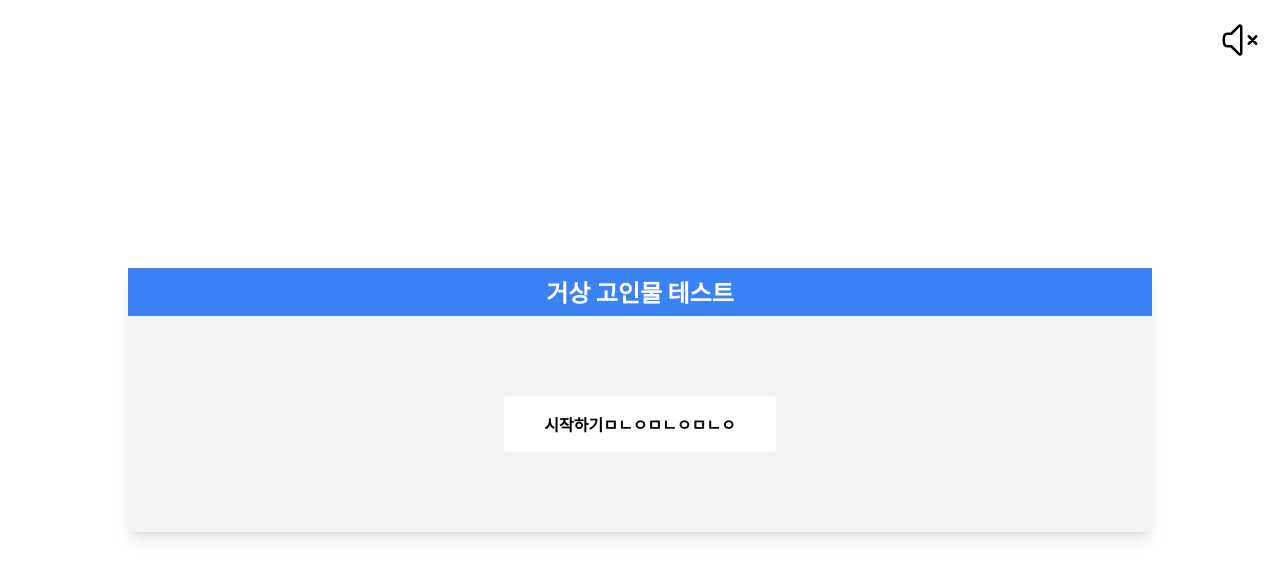
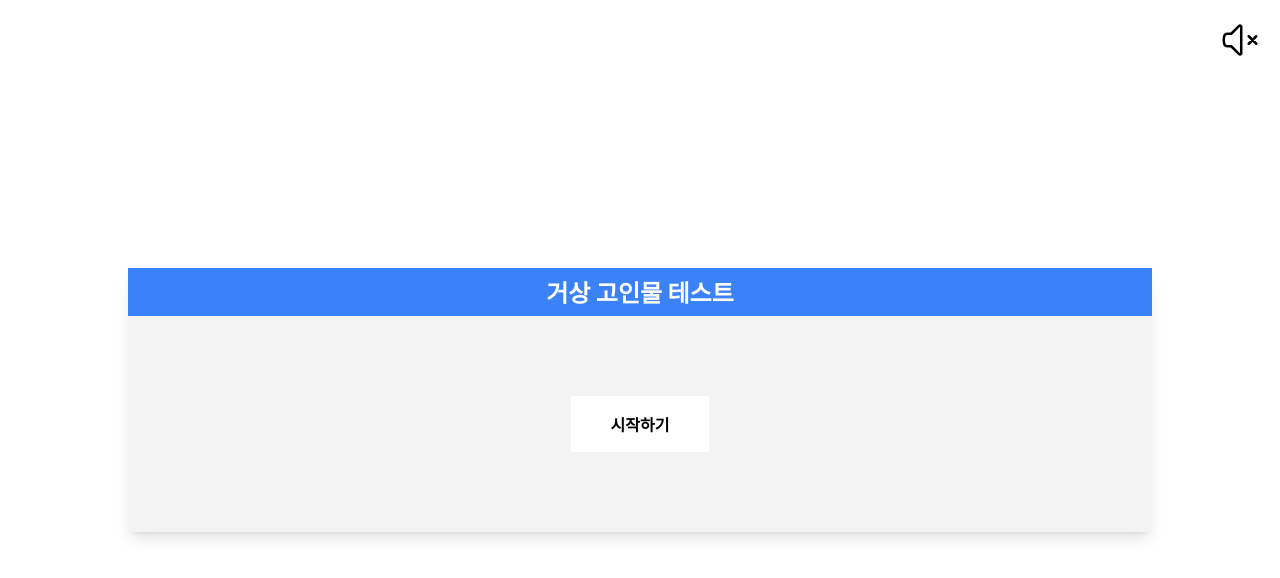
Before and after one commit to SeongMinJin/gersang_quiz, a Next.js app in the folder app/frontend/srcs/: page / in a window 1280 px wide. Shown: the top 578 px of the page. Built offline with nearby package versions, Linux system fonts and the light colour scheme; a web font is replaced by a local one.

Commit message:
업데이트 테스트 완료

```diff
--- a/app/frontend/srcs/app/page.tsx
+++ b/app/frontend/srcs/app/page.tsx
@@ -69,7 +69,7 @@ export default function Home() {
                   <h1 className="py-2 text-2xl font-bold text-center text-white bg-blue-500 ">거상 고인물 테스트</h1>
                   <div className="relative flex items-center justify-center w-full py-20">
                     <button onClick={() => setStart(!start)} className="px-10 py-4 font-semibold transition-colors duration-200 bg-white rounded-sm hover:text-white hover:bg-blue-500">
-                      시작하기ㅁㄴㅇㅁㄴㅇㅁㄴㅇ
+                      시작하기
                     </button>
                   </div>
                 </>
```
